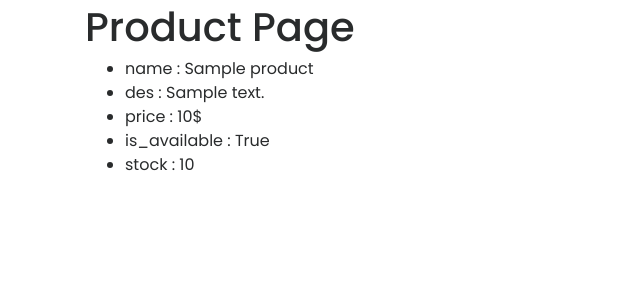
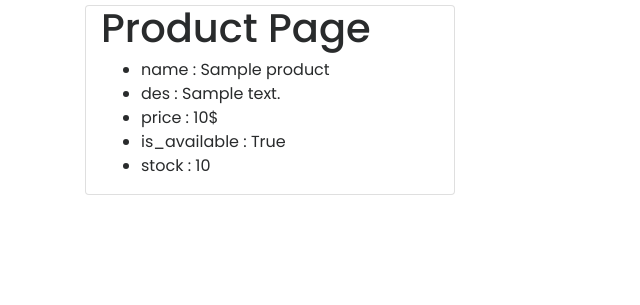
Before and after one commit to Pankhil29/django-ecommerce, a Django app: page /category/product/ in a window 1280 px wide. Shown: the part 105-410 px from the top of the page, without its empty margins (0-640 px from the left). Run offline with Django 5.2, Linux system fonts and the light colour scheme; tables that the repository leaves empty hold one stand-in row (values such as "Sample post"); some libraries are stand-ins or nearby versions; some web fonts are replaced.

Commit message:
nilesh commit

```diff
--- a/templates/products/product.html
+++ b/templates/products/product.html
@@ -2,6 +2,7 @@
 {% block content %}
 
 <div class="container">
+    <div class="card col-4">
         <h1>Product Page</h1>
         {% for pro in products %}
         <ul>
@@ -13,5 +14,6 @@
         </ul>
         {% endfor %}
     </div>
+</div>
 
 {% endblock %}
```
Lines whose indentation alone changed are shown as unchanged.
